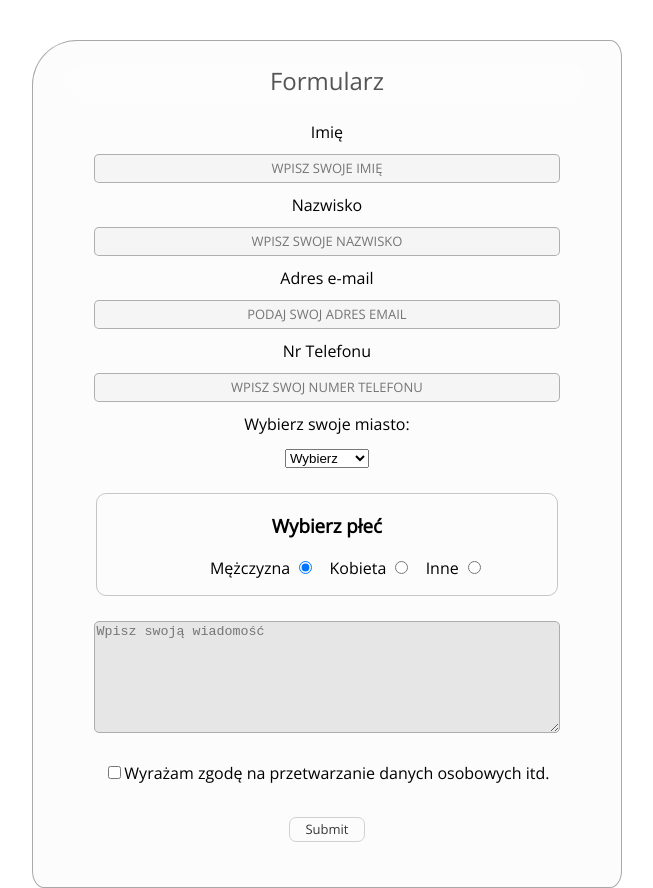
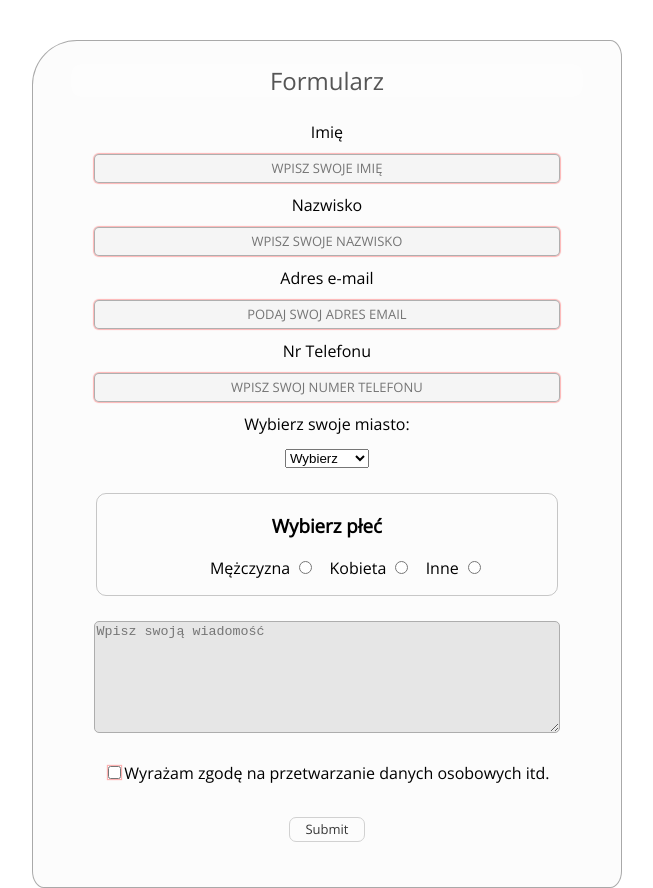
Before and after one commit to lukaszwac/formularz-zadanie1, a plain HTML site: page index.html in a window 1280 px wide. Shown: the whole page, without its empty margins (360-1013 px from the left). Drawn offline with nearby package versions, Linux system fonts and the light colour scheme.

Commit message:
końcowe poprawki

```diff
--- a/css/style.css
+++ b/css/style.css
@@ -129,3 +129,12 @@ textarea:focus {
     background-color: rgba(230, 230, 230, 0.32);
     transition: 0.3s;
 }
+
+input:invalid {
+  box-shadow: 0 0 1px 1px rgba(255, 0, 0, 0.29);
+}
+
+input:visited {
+
+      box-shadow: 0 0 1px 1px rgb(0, 255, 78);
+}
--- a/index.html
+++ b/index.html
@@ -15,20 +15,20 @@
         <p>Formularz</p>
 
         <label for="imie">Imię</label>
-        <input type="text" placeholder="WPISZ SWOJE IMIĘ" id="imie" name="Imię">
+        <input type="text" placeholder="WPISZ SWOJE IMIĘ" id="imie" name="Imię" required>
 
         <label for="nazwisko">Nazwisko</label>
-        <input type="text" placeholder="WPISZ SWOJE NAZWISKO" id="nazwisko" name="Nazwisko">
+        <input type="text" placeholder="WPISZ SWOJE NAZWISKO" id="nazwisko" name="Nazwisko" required>
 
         <label for="email">Adres e-mail</label>
-        <input type="email" placeholder="PODAJ SWOJ ADRES EMAIL" id="email" name="E-mail">
+        <input type="email" placeholder="PODAJ SWOJ ADRES EMAIL" id="email" name="E-mail" required>
 
         <label for="tel">Nr Telefonu</label>
-        <input type="text" placeholder="WPISZ SWOJ NUMER TELEFONU" maxlength="9" id="tel" name="Tel:">
+        <input type="text" placeholder="WPISZ SWOJ NUMER TELEFONU" maxlength="9" id="tel" name="Tel:" required>
 
 
         <label for="pola">Wybierz swoje miasto:</label>
-        <select id="pola" name="Wybrane miasto" required form="lista">
+        <select id="pola" name="Wybrane miasto" form="lista" required>
             <option value="" disabled selected>Wybierz</option>
             <option value="Krakow">Krakow</option>
             <option value="warszawa">Warszawa</option>
@@ -44,7 +44,7 @@
 
                 <li>
                     <label for="mezczyzna">Mężczyzna</label>
-                    <input type="radio" name="Płeć" value="Mężczyzna" id="mezczyzna" checked>
+                    <input type="radio" na me="Płeć" value="Mężczyzna" id="mezczyzna" required>
                 </li>
 
                 <li>
```
